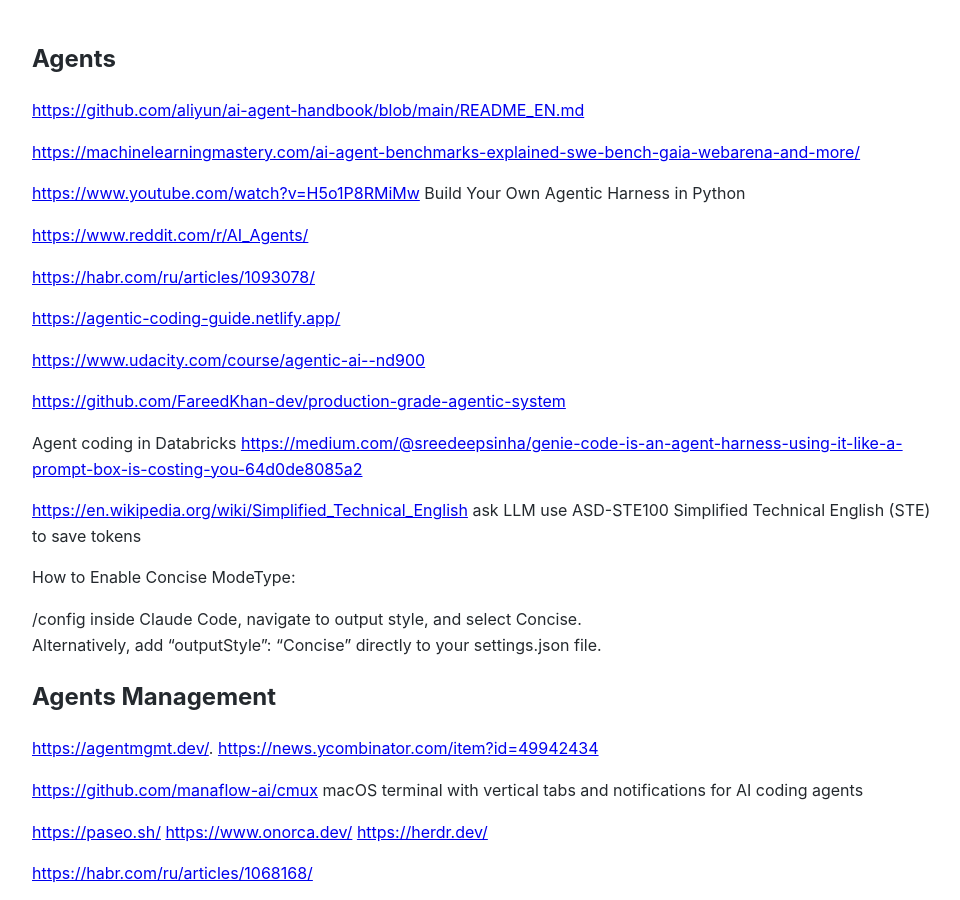
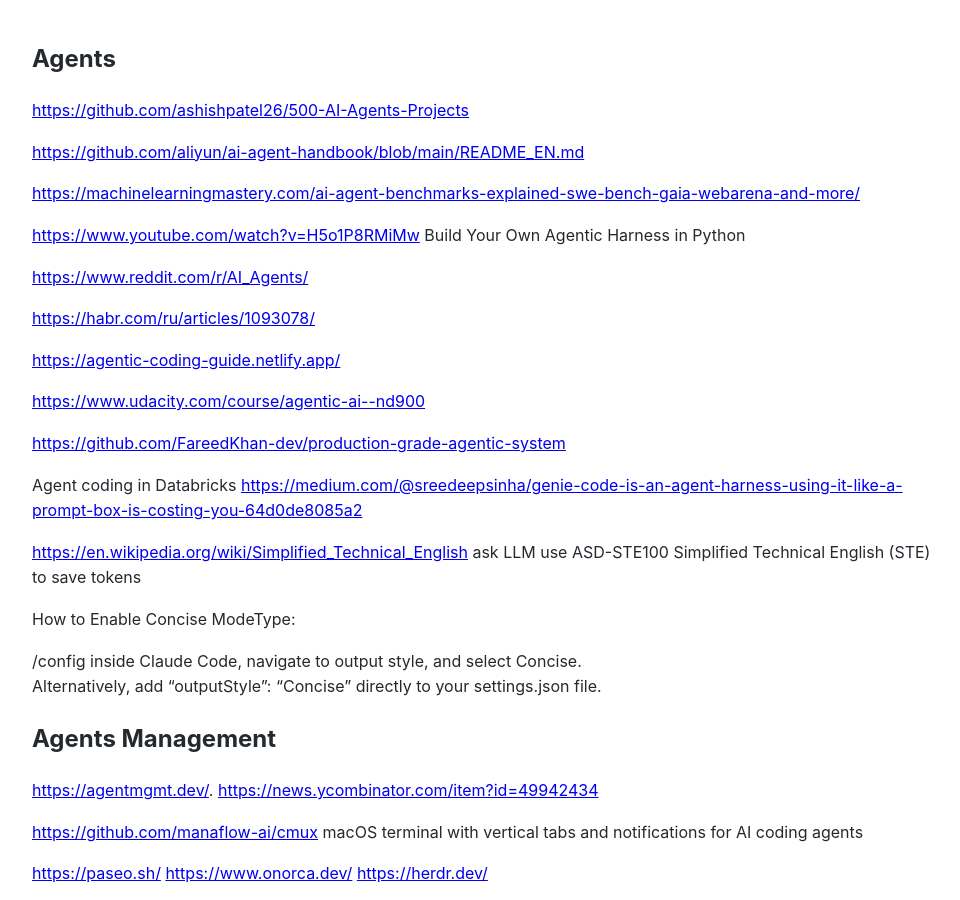
Before and after one commit to Michael-Lubinsky/michael-lubinsky.github.com, a Jekyll site: the page built from ml/agent.md, in a window 1280 px wide and 900 px high. Shown: the whole window, without its empty margins (158-1118 px from the left). Built offline with Jekyll 4.4.1, drawn with Linux system fonts in a browser that asks for light colours; our own code applies the rules of GitHub Pages for plain Markdown files.

Commit message:
Update agent.md

```diff
--- a/ml/agent.md
+++ b/ml/agent.md
@@ -1,4 +1,6 @@
 ## Agents
+
+<https://github.com/ashishpatel26/500-AI-Agents-Projects>
 
 <https://github.com/aliyun/ai-agent-handbook/blob/main/README_EN.md>
 
```
